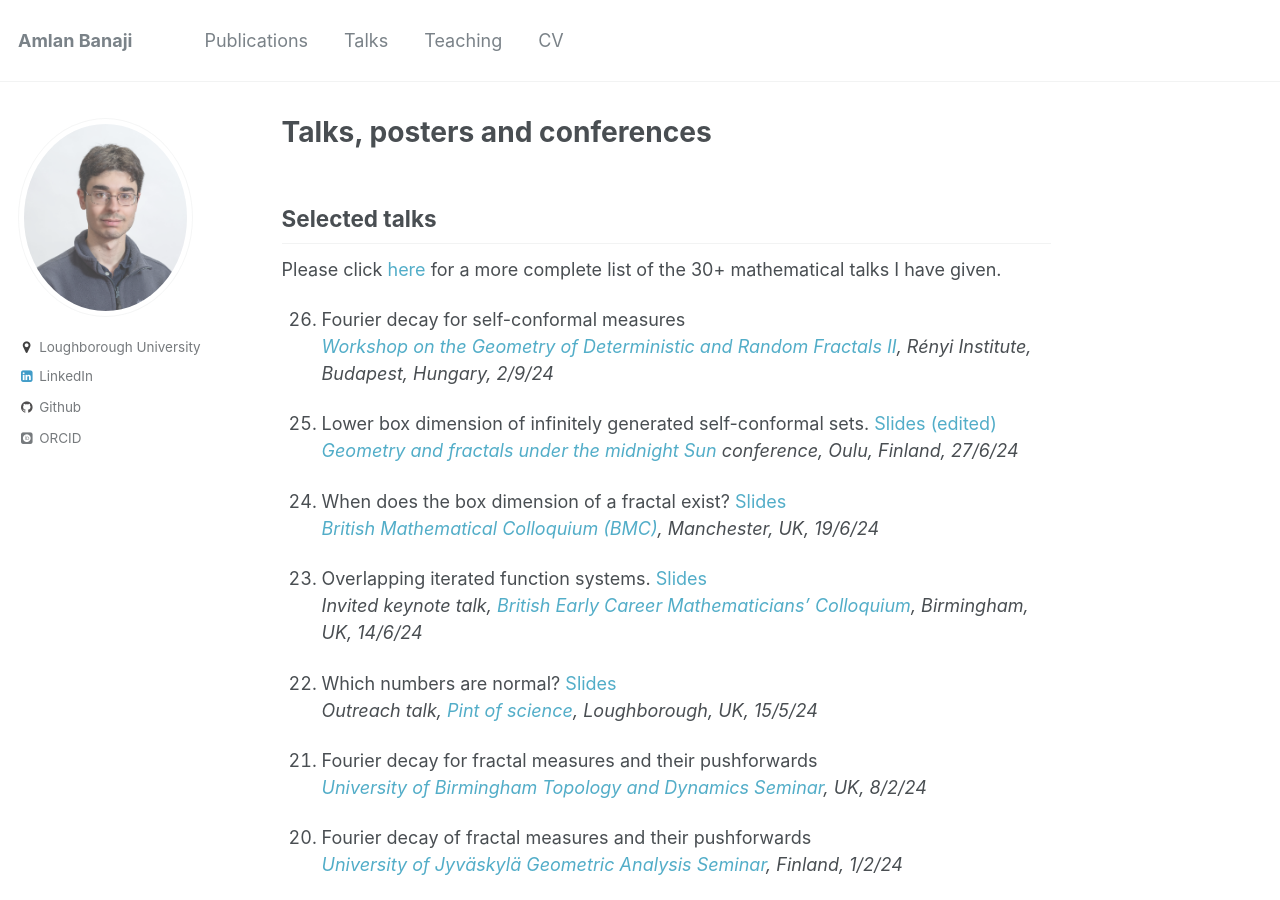
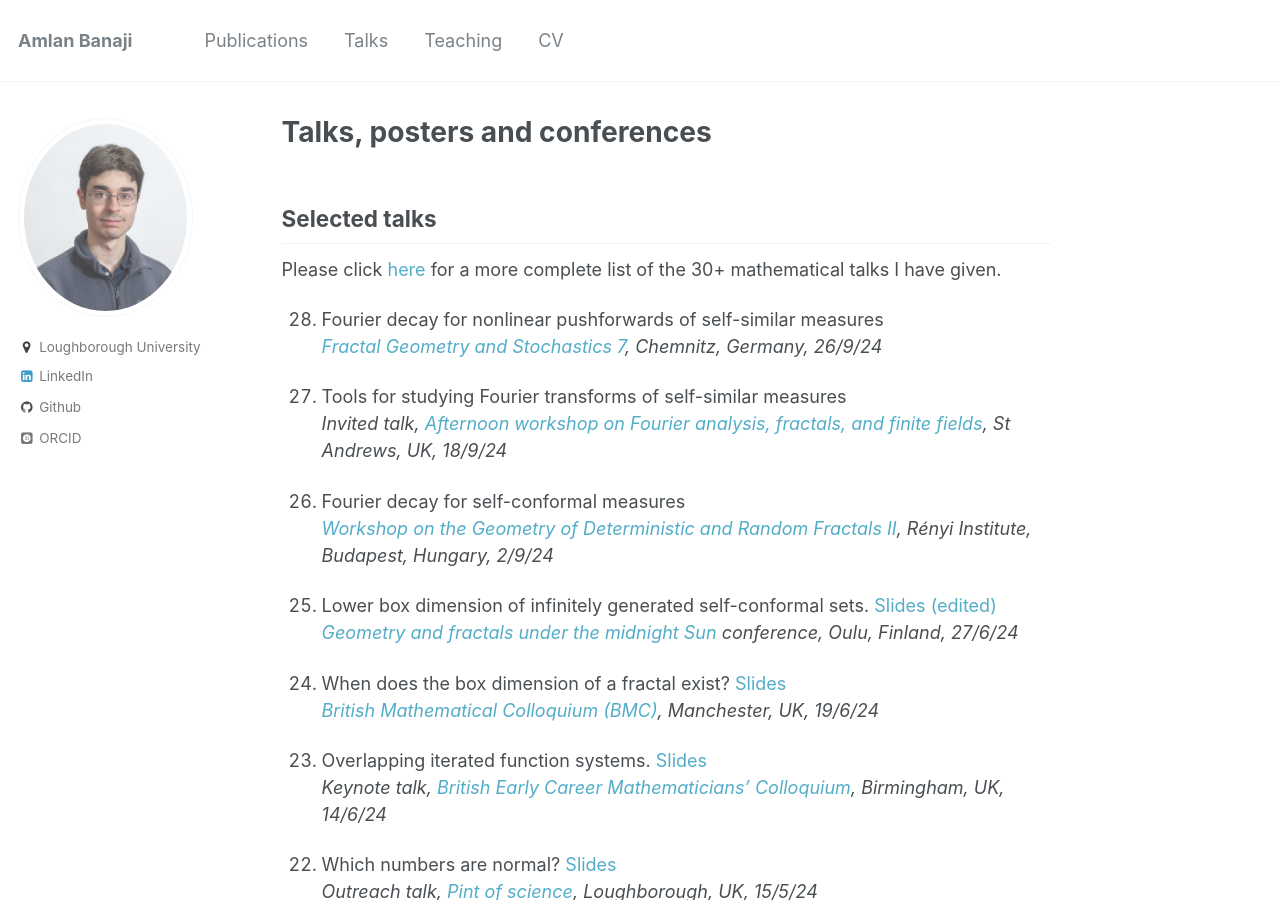
Before and after one commit to amlan-banaji/amlan-banaji.github.io, a Jekyll site: the page built from _pages/talks.md, in a window 1280 px wide and 900 px high. Built offline with Jekyll 4.4.1, drawn with Linux system fonts in a browser that asks for light colours; some web fonts are replaced.

Commit message:
talks, conferences

```diff
--- a/_pages/talks.md
+++ b/_pages/talks.md
@@ -7,6 +7,12 @@ author_profile: true
 ## Selected talks
 
 Please click [here](https://amlan-banaji.github.io/files/BanajiTalks.pdf) for a more complete list of the 30+ mathematical talks I have given.
+
+28. Fourier decay for nonlinear pushforwards of self-similar measures
+*[Fractal Geometry and Stochastics 7](https://www.tu-chemnitz.de/mathematik/stochastik/fgs7/index.html), Chemnitz, Germany, 26/9/24*
+
+27. Tools for studying Fourier transforms of self-similar measures
+*Invited talk, [Afternoon workshop on Fourier analysis, fractals, and finite fields](https://jonathan-fraser.github.io/homepage/FFFF.html), St Andrews, UK, 18/9/24*
 
 26. Fourier decay for self-conformal measures
 *[Workshop on the Geometry of Deterministic and Random Fractals II](https://erdoscenter.renyi.hu/events/workshop-geometry-deterministic-and-random-fractals-ii), Rényi Institute, Budapest, Hungary, 2/9/24*
```
Also changed, not shown: other parts of _pages/talks.md (+1 -1 lines), 3 other files.
